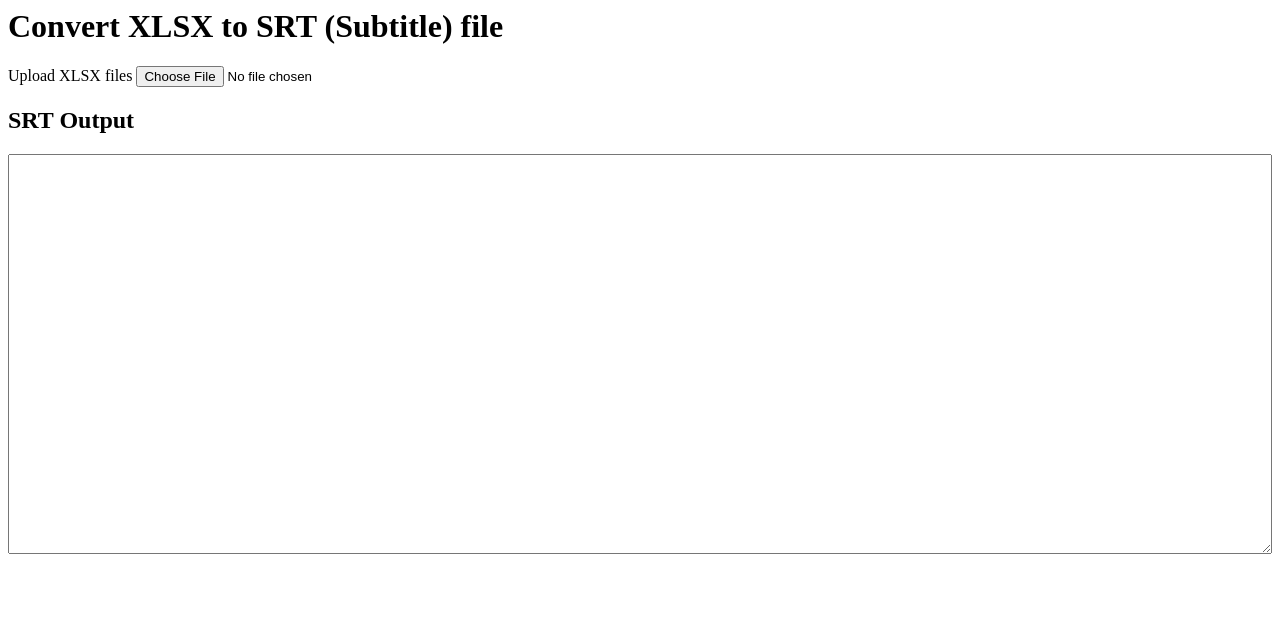
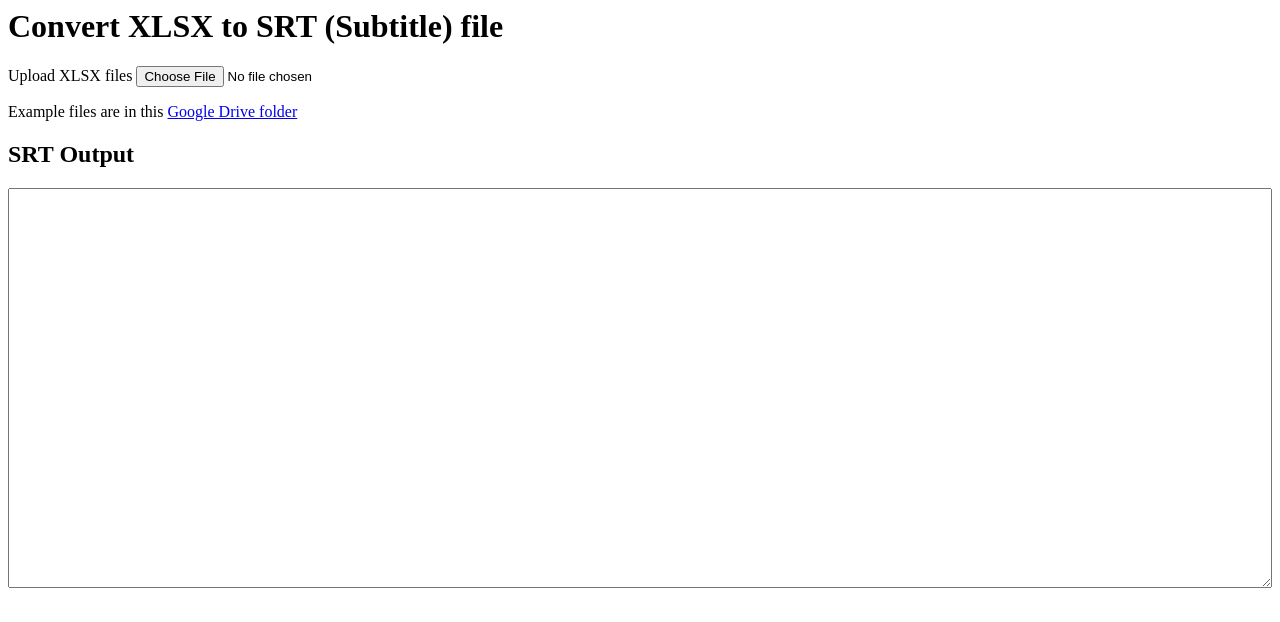
Before and after one commit to IDEMSInternational/sheet-to-srt, a plain HTML site: page index.html in a window 1280 px wide. Drawn offline with Linux system fonts and the light colour scheme.

Commit message:
Add input folder link

```diff
--- a/index.html
+++ b/index.html
@@ -16,6 +16,11 @@
         Upload XLSX files
         <input type="file" id="fileInput">
     </label>
+    <p>Example files are in this
+        <a href="https://drive.google.com/drive/folders/1iFMquhLZPjDtps-W1S2YDFz2TPYbdv9V?usp=sharing"
+            target="_blank">
+            Google Drive folder
+        </a>
     <h2>
         SRT Output
     </h2>
```
